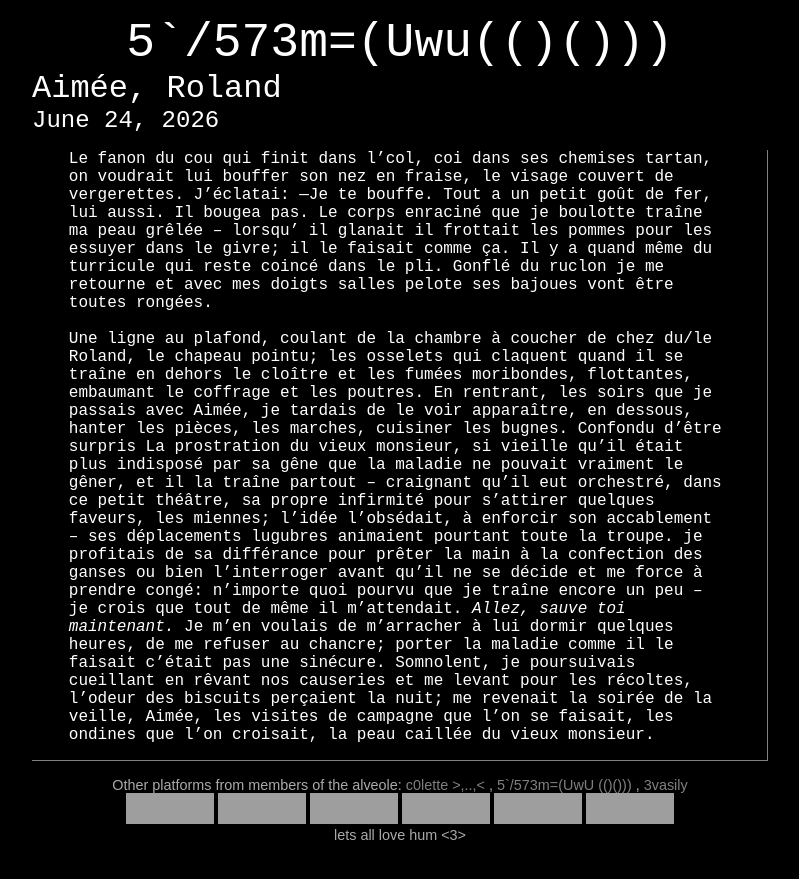
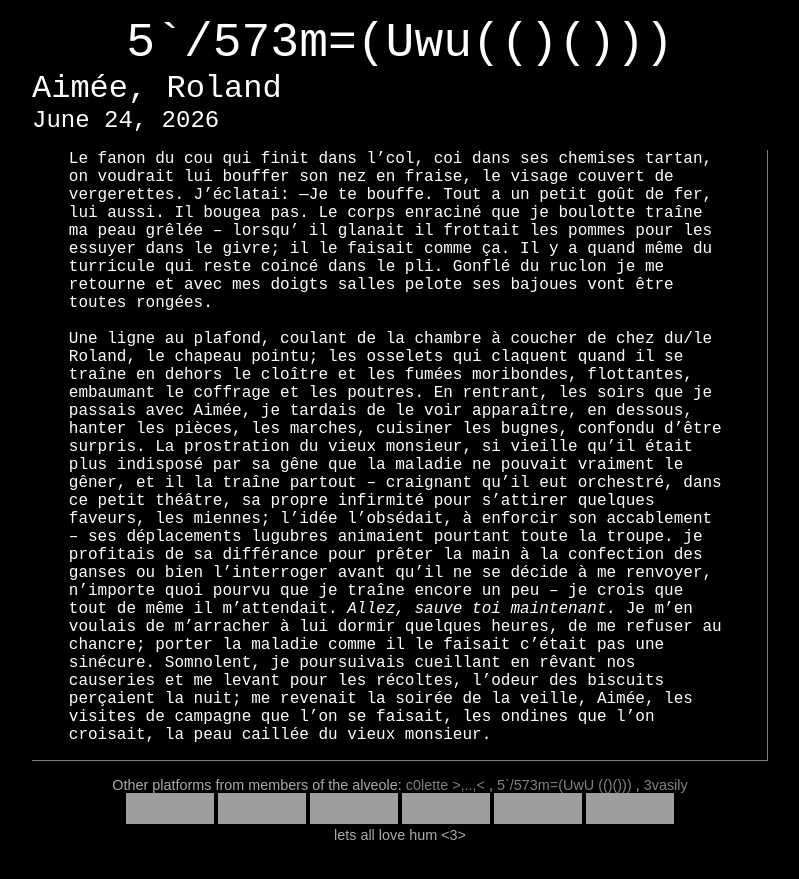
Before and after one commit to alain333/myblog, a Jekyll site: the page built from _posts/Journaling/2026-06-24-roland.md, in a window 1280 px wide, cut to the strip 0-879 px from the top of the page. Shown: the whole strip, without its empty margins (240-1039 px from the left). Built offline with Jekyll 4.4.1, drawn with Linux system fonts in a browser that asks for light colours; grey boxes are pictures that could not be loaded.

Commit message:
Update 2026-06-24-roland.md

```diff
--- a/_posts/Journaling/2026-06-24-roland.md
+++ b/_posts/Journaling/2026-06-24-roland.md
@@ -10,8 +10,7 @@ Le fanon du cou qui finit dans l’col, coi dans ses chemises tartan, on voudrai
 
 <br>
 
-Une ligne au plafond, coulant de la chambre à coucher de chez du/le Roland, le chapeau pointu; les osselets qui claquent quand il se traîne en dehors le cloître et les fumées moribondes, flottantes, embaumant le coffrage et les poutres. En rentrant, les soirs que je passais avec Aimée, je tardais de le voir apparaître, en dessous, hanter les pièces, les marches, cuisiner les bugnes.
-Confondu d’être surpris
+Une ligne au plafond, coulant de la chambre à coucher de chez du/le Roland, le chapeau pointu; les osselets qui claquent quand il se traîne en dehors le cloître et les fumées moribondes, flottantes, embaumant le coffrage et les poutres. En rentrant, les soirs que je passais avec Aimée, je tardais de le voir apparaître, en dessous, hanter les pièces, les marches, cuisiner les bugnes, confondu d’être surpris.
 La prostration du vieux monsieur, si vieille qu’il était plus indisposé par sa gêne que la maladie ne pouvait vraiment le gêner, et il la traîne partout – craignant qu’il eut orchestré, dans ce petit théâtre, sa propre infirmité pour s’attirer quelques faveurs, les miennes; l’idée l'obsédait, à enforcir son accablement – ses déplacements lugubres animaient pourtant toute la troupe.
-je profitais de sa différance pour prêter la main à la confection des ganses ou bien l'interroger avant qu’il ne se décide et me force à prendre congé: n’importe quoi pourvu que je traîne encore un peu – je crois que tout de même il m’attendait.
+je profitais de sa différance pour prêter la main à la confection des ganses ou bien l'interroger avant qu’il ne se décide à me renvoyer, n’importe quoi pourvu que je traîne encore un peu – je crois que tout de même il m’attendait.
 *Allez, sauve toi maintenant.* Je m’en voulais de m’arracher à lui dormir quelques heures, de me refuser au chancre; porter la maladie comme il le faisait c’était pas une sinécure. Somnolent, je poursuivais cueillant en rêvant nos causeries et me levant pour les récoltes, l’odeur des biscuits perçaient la nuit; me revenait la soirée de la veille, Aimée, les visites de campagne que l’on se faisait, les ondines que l’on croisait, la peau caillée du vieux monsieur.
```
